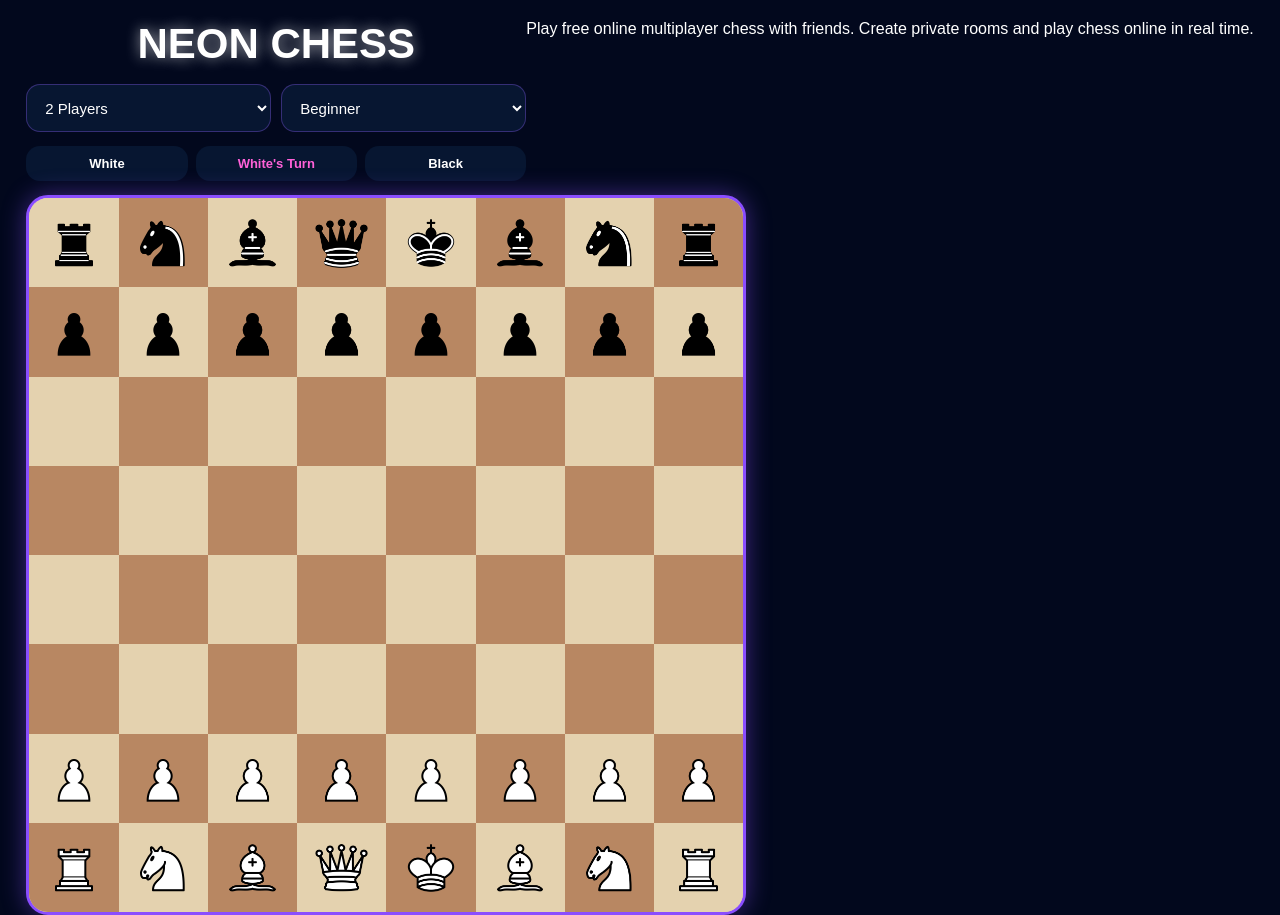
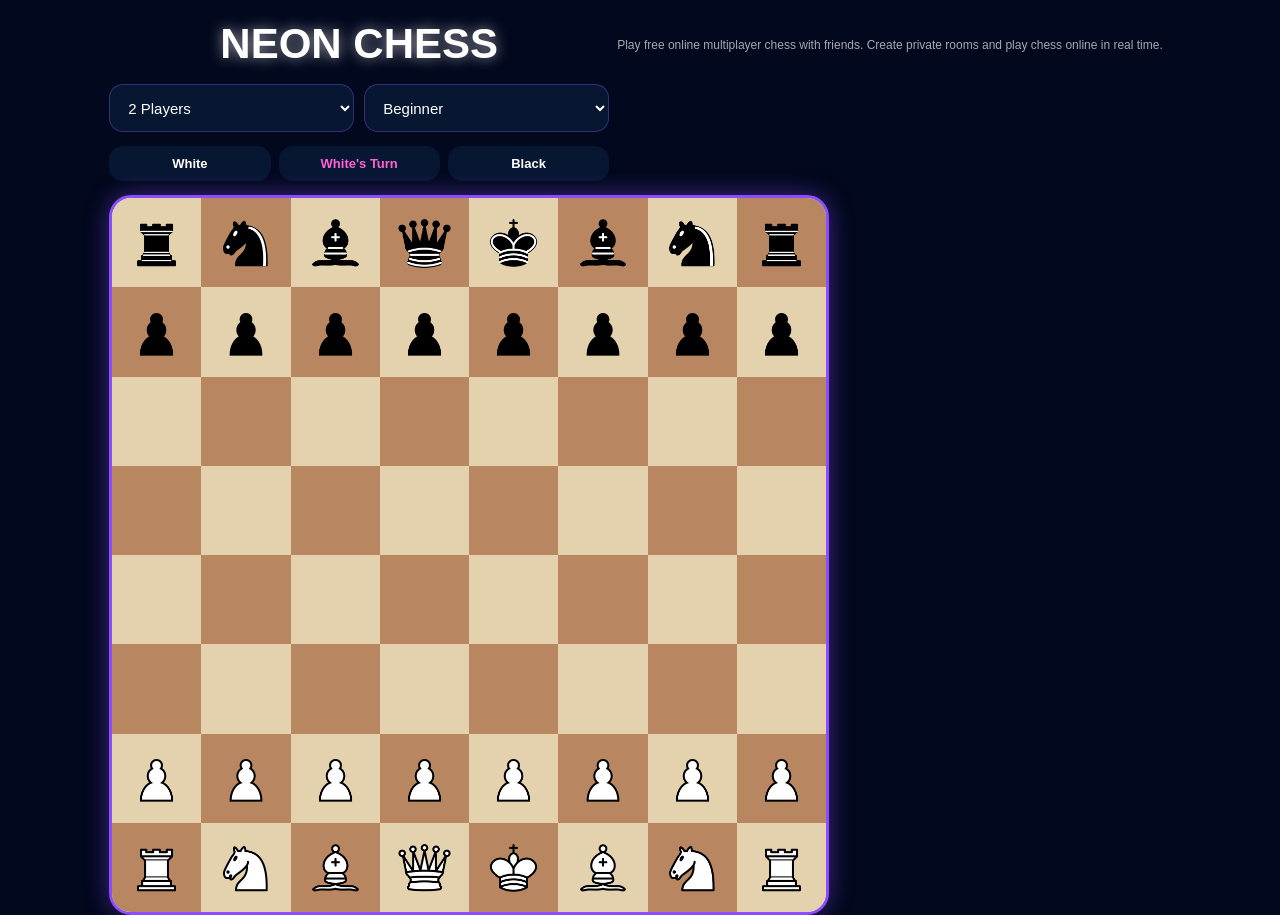
Before and after one commit to anji9391/chess, a plain HTML site: page index.html in a window 1280 px wide. Shown: the top 915 px of the page. Drawn offline with nearby package versions, Linux system fonts and the light colour scheme.

Commit message:
Update style.css

```diff
--- a/style.css
+++ b/style.css
@@ -610,3 +610,14 @@ animation:
 popupFade
 .3s ease;
 }
+.seo-text {
+  text-align: center;
+  color: rgba(255,255,255,0.65);
+  font-size: 12px;
+  padding: 8px;
+  margin-top: 10px;
+}
+
+.seo-text p {
+  margin: 0;
+}
```
